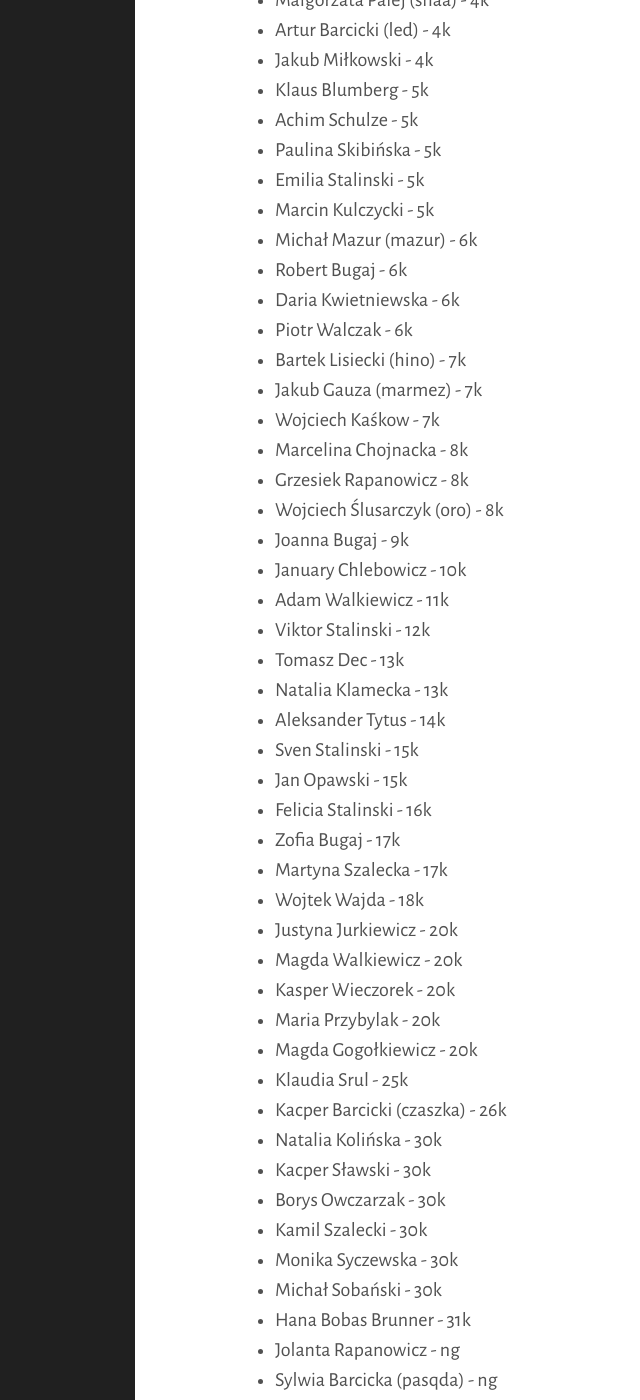
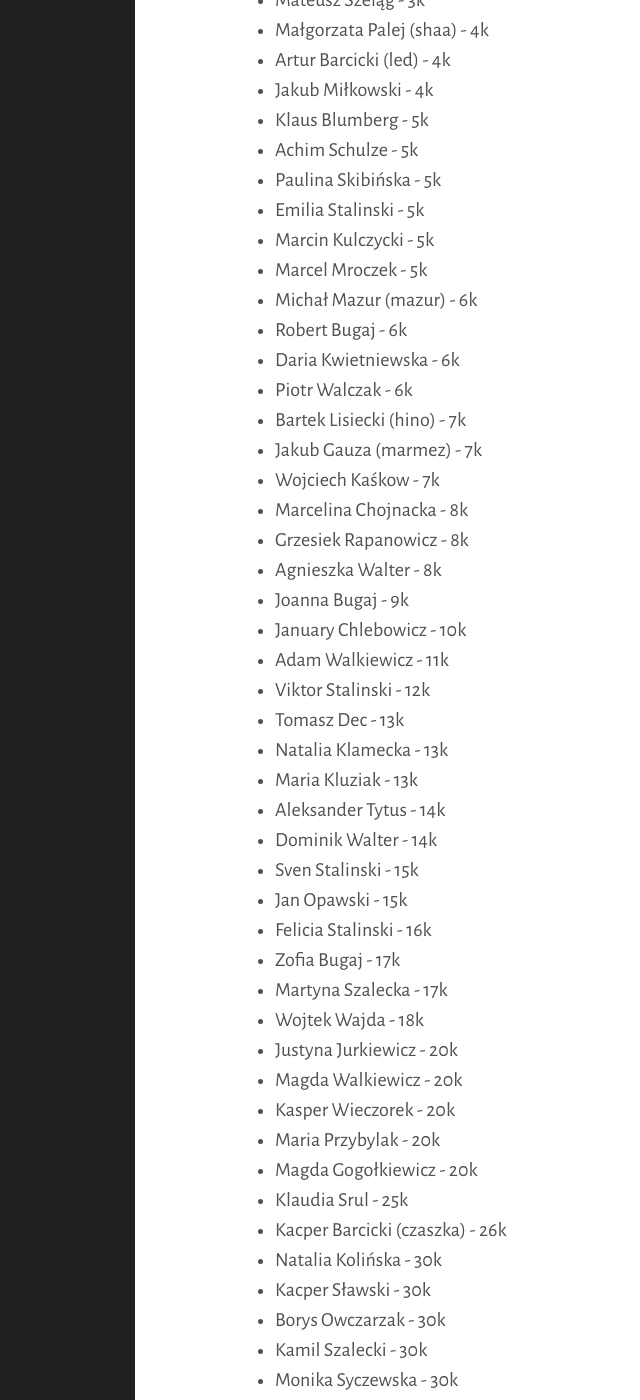
Before and after one commit to tasuki/lsg, a Jekyll site: the page built from zarejestrowani.md, in a window 1280 px wide and 1400 px high, scrolled down 1075 px. Shown: the whole window, without its empty margins (225-865 px from the left). Built offline with Jekyll 4.4.1, drawn with Linux system fonts in a browser that asks for light colours; nearby versions of some CDN libraries; some of the changed text lies outside the part shown.

Commit message:
Update zarejestrowani.md

```diff
--- a/zarejestrowani.md
+++ b/zarejestrowani.md
@@ -45,6 +46,7 @@ Zarejestrowani uczestnicy (mniej więcej wg siły):
 - Paulina Skibińska - 5k
 - Emilia Stalinski - 5k
 - Marcin Kulczycki - 5k
+- Marcel Mroczek - 5k
 - Michał Mazur (mazur) - 6k
 - Robert Bugaj - 6k
 - Daria Kwietniewska - 6k
@@ -54,14 +56,16 @@ Zarejestrowani uczestnicy (mniej więcej wg siły):
 - Wojciech Kaśkow - 7k
 - Marcelina Chojnacka - 8k
 - Grzesiek Rapanowicz - 8k
-- Wojciech Ślusarczyk (oro) - 8k
+- Agnieszka Walter - 8k
 - Joanna Bugaj - 9k
 - January Chlebowicz - 10k
 - Adam Walkiewicz - 11k
 - Viktor Stalinski - 12k
 - Tomasz Dec - 13k
 - Natalia Klamecka - 13k
+- Maria Kluziak - 13k
 - Aleksander Tytus - 14k
+- Dominik Walter - 14k
 - Sven Stalinski - 15k
 - Jan Opawski - 15k
 - Felicia Stalinski - 16k
```
Also changed, not shown: other parts of zarejestrowani.md (+2 -1 lines).
